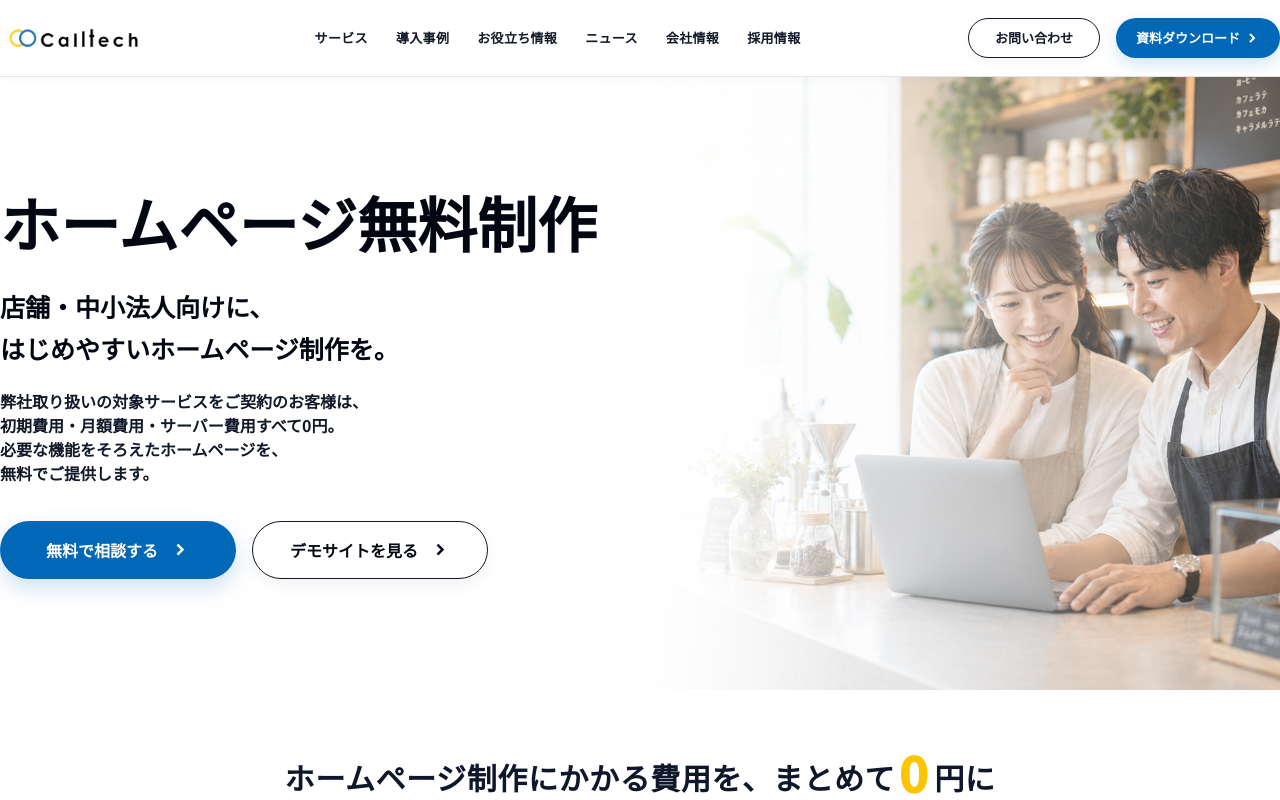
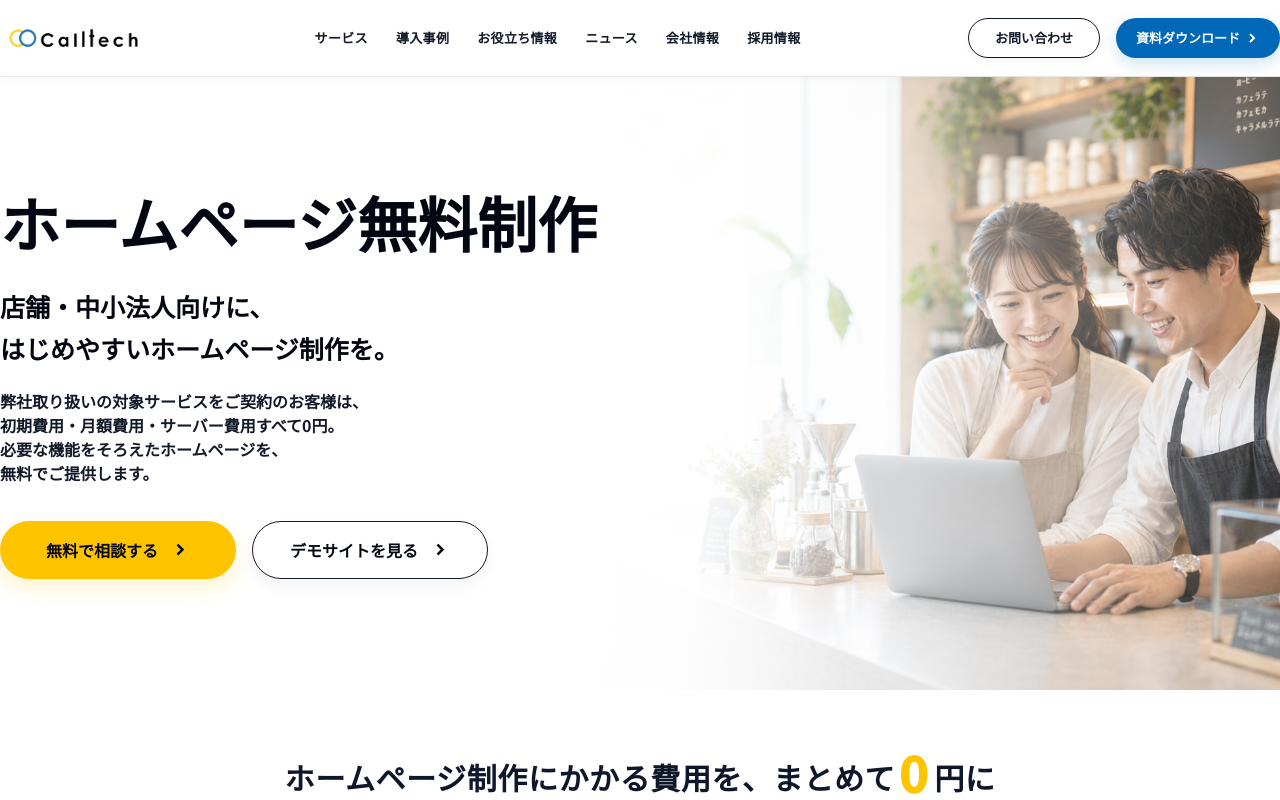
Before and after one commit to noda-chpartners/calltech-free-lp, a React (Vite) app: page / in a window 1280 px wide. Shown: the top 800 px of the page. Built offline with nearby package versions, Linux system fonts and the light colour scheme.

Commit message:
Restore yellow hero CTA button

```diff
--- a/src/pages/home/components/HeroSection.tsx
+++ b/src/pages/home/components/HeroSection.tsx
@@ -63,7 +63,7 @@
             <div className="flex flex-col gap-4 sm:flex-row">
               <a
                 href="#contact"
-                className="inline-flex h-[52px] min-w-[236px] items-center justify-center gap-3 rounded-full bg-[#0068b7] px-8 text-base font-black text-white shadow-[0_9px_22px_rgba(0,104,183,0.2)] transition-transform hover:-translate-y-0.5 md:h-[58px]"
+                className="inline-flex h-[52px] min-w-[236px] items-center justify-center gap-3 rounded-full bg-[#ffc400] px-8 text-base font-black text-gray-950 shadow-[0_9px_22px_rgba(255,196,0,0.2)] transition-transform hover:-translate-y-0.5 md:h-[58px]"
               >
                 無料で相談する
                 <i className="ri-arrow-right-s-line text-xl leading-none" aria-hidden="true" />
```
